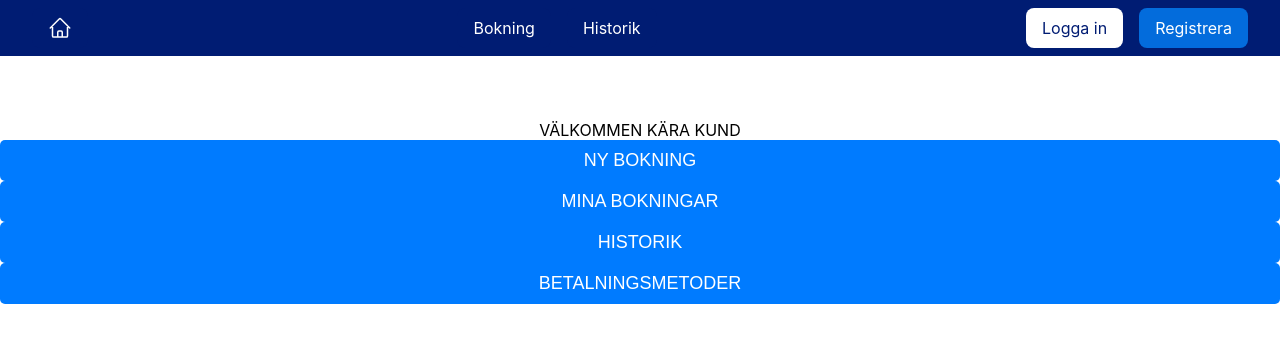
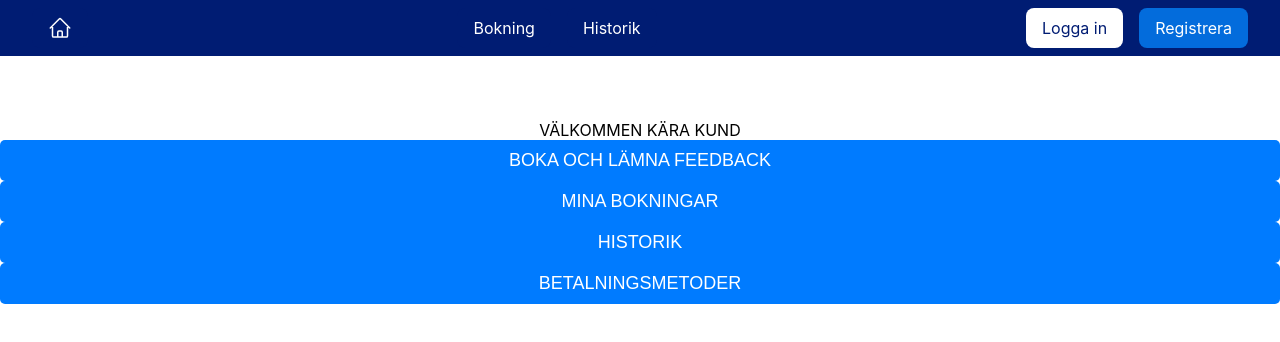
Before and after one commit to SevRostomyan/bookitfrontend, a React (Create React App) app: page /customer-dashboard in a window 1280 px wide. Shown: the top 342 px of the page. Built offline with nearby package versions, Linux system fonts and the light colour scheme.

Commit message:
-Har skapat uppdatera knapp för att uppdatera sidinformationen på CleaningApproval och BookedCleanings komponenterna på sidan Booking.js

```diff
--- a/src/App.js
+++ b/src/App.js
@@ -19,16 +19,13 @@ function App() {
             <main>
                 <Routes>
                     <Route path="/" element={<Home />} />
-                    <Route path="/booking" element={<Booking />} />
+                    <Route path="/booking" element={<BookingsProvider><Booking /></BookingsProvider>} />
                     <Route path="/history" element={<BookingHistoryComponent />} />
                     <Route path="/login" element={<Login />} />
                     <Route path="/register" element={<Register />} />
                     <Route path="/admin-dashboard" element={<AdminDashboard />} />
                     <Route path="/employee-dashboard" element={<EmployeeDashboard />} />
-                    <Route path="/customer-dashboard" element={
-                        <BookingsProvider>
-                            <CustomerDashboard />
-                        </BookingsProvider>
+                    <Route path="/customer-dashboard" element={<CustomerDashboard />
                     } />
                 </Routes>
             </main>
--- a/src/Components/CleaningApproval1/CleaningApproval.jsx
+++ b/src/Components/CleaningApproval1/CleaningApproval.jsx
@@ -53,6 +53,15 @@ const CleaningApproval = () => {
             console.error('Error during fetch:', error);
         }
     }, [auth.token]); // Dependencies for useCallback
+
+
+    //a function to refresh the data
+    const refreshData = async () => {
+        await fetchReportedCompletedBookings();
+        // Call fetchBookings from the context to refresh the BookedClean component
+        // Assuming fetchBookings is accessible from the context
+        await fetchBookings();
+    };
 
 
     useEffect(() => {
@@ -207,7 +216,11 @@ const CleaningApproval = () => {
                     ))}
                 </ul>
             )}
+            <div>
+                <button onClick={refreshData}>Uppdatera Information</button>
+            </div>
         </div>
+
     );
 };
 
--- a/src/Components/Dashboard/CustomerDashboard.jsx
+++ b/src/Components/Dashboard/CustomerDashboard.jsx
@@ -91,7 +91,7 @@ const CustomerDashboard = () => {
                     VÄLKOMMEN KÄRA KUND
                 </div>
                 <div className="options">
-                    <button className="option-button" onClick={handleNewBookingClick}>NY BOKNING</button>
+                    <button className="option-button" onClick={handleNewBookingClick}>BOKA OCH LÄMNA FEEDBACK</button>
                     <button className="option-button" onClick={handleMyBookingsClick}>MINA BOKNINGAR</button>
                     <button className="option-button" onClick={handleHistoryClick}>HISTORIK</button>
                     <button className="option-button" onClick={handlePaymentMethodsClick}>BETALNINGSMETODER</button>
--- a/src/Components/pages/Booking.js
+++ b/src/Components/pages/Booking.js
@@ -10,8 +10,7 @@ class Booking extends Component {
     render() {
         const cleaningData = {
             date: '2023-11-01',
-            time: '10:00 AM',
-            cleaningCompany: 'Exempel Städföretag',
+            time: '10:00 AM'
         };
 
         return (
```
